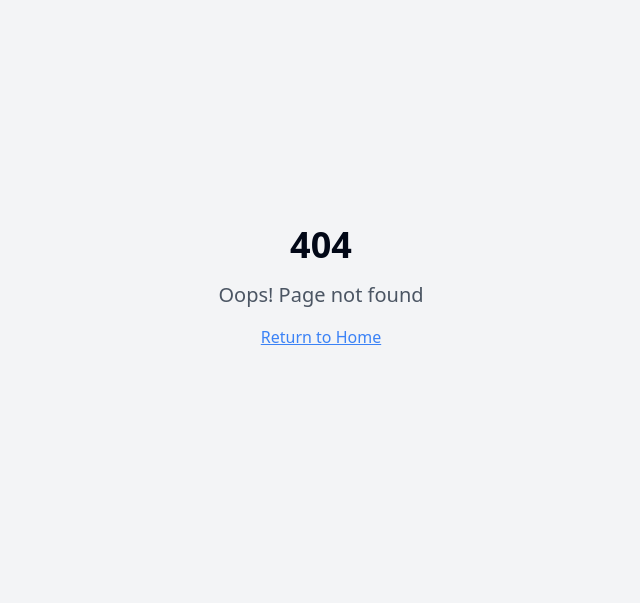
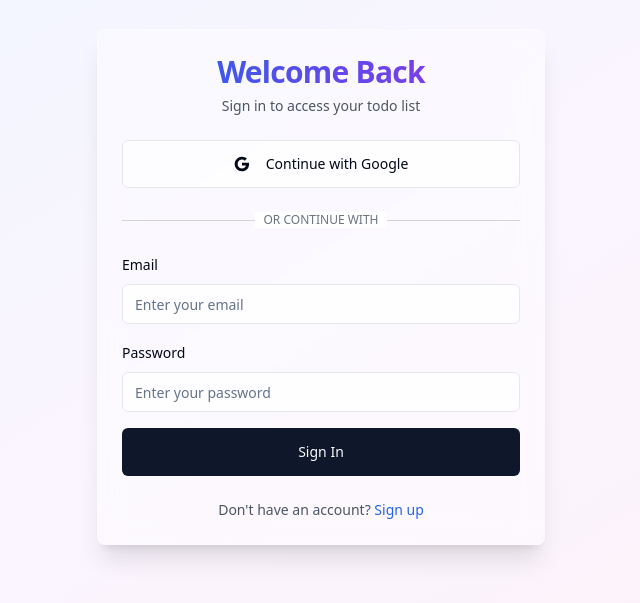
Before and after one commit to Prasannarajaram2005/simple-todo-zone, a React (Vite) app: page /login in a window 1280 px wide. Before the commit this address had no page. Shown: the part 113-716 px from the top of the page, without its empty margins (319-959 px from the left). Built offline with nearby package versions, Linux system fonts and the light colour scheme.

Commit message:
feat: Create login page
Adds a basic login page to the application.

```diff
--- a/src/App.tsx
+++ b/src/App.tsx
@@ -1,9 +1,11 @@
+
 import { Toaster } from "@/components/ui/toaster";
 import { Toaster as Sonner } from "@/components/ui/sonner";
 import { TooltipProvider } from "@/components/ui/tooltip";
 import { QueryClient, QueryClientProvider } from "@tanstack/react-query";
 import { BrowserRouter, Routes, Route } from "react-router-dom";
 import Index from "./pages/Index";
+import Login from "./pages/Login";
 import NotFound from "./pages/NotFound";
 
 const queryClient = new QueryClient();
@@ -16,6 +18,7 @@ const App = () => (
       <BrowserRouter>
         <Routes>
           <Route path="/" element={<Index />} />
+          <Route path="/login" element={<Login />} />
           {/* ADD ALL CUSTOM ROUTES ABOVE THE CATCH-ALL "*" ROUTE */}
           <Route path="*" element={<NotFound />} />
         </Routes>
--- a/src/components/TodoApp.tsx
+++ b/src/components/TodoApp.tsx
@@ -1,9 +1,10 @@
-
 import React, { useState, useEffect } from 'react';
 import { Todo, FilterType } from '@/types/todo';
 import TodoInput from './TodoInput';
 import TodoItem from './TodoItem';
 import TodoFilters from './TodoFilters';
+import { Button } from '@/components/ui/button';
+import { LogIn } from 'lucide-react';
 import { toast } from 'sonner';
 
 const TodoApp = () => {
@@ -107,9 +108,21 @@ const TodoApp = () => {
     <div className="min-h-screen bg-gradient-to-br from-blue-50 via-purple-50 to-pink-50 p-4">
       <div className="max-w-2xl mx-auto pt-8">
         <div className="text-center mb-8">
-          <h1 className="text-4xl font-bold bg-gradient-to-r from-blue-600 to-purple-600 bg-clip-text text-transparent mb-2">
-            My Todo List
-          </h1>
+          <div className="flex justify-between items-center mb-4">
+            <div></div>
+            <h1 className="text-4xl font-bold bg-gradient-to-r from-blue-600 to-purple-600 bg-clip-text text-transparent">
+              My Todo List
+            </h1>
+            <Button
+              variant="outline"
+              size="sm"
+              className="bg-white/60 hover:bg-white/80"
+              onClick={() => window.location.href = '/login'}
+            >
+              <LogIn className="w-4 h-4 mr-2" />
+              Login
+            </Button>
+          </div>
           <p className="text-gray-600 text-lg">
             Stay organized and productive
           </p>
--- /dev/null
+++ b/src/pages/Login.tsx
@@ -0,0 +1,105 @@
+
+import React from 'react';
+import { Button } from '@/components/ui/button';
+import { Input } from '@/components/ui/input';
+import { Label } from '@/components/ui/label';
+import { Card, CardContent, CardDescription, CardHeader, CardTitle } from '@/components/ui/card';
+
+const Login = () => {
+  const handleGoogleSignIn = () => {
+    // Google sign-in logic will be implemented here
+    console.log('Google sign-in clicked');
+  };
+
+  const handleEmailSignIn = (e: React.FormEvent) => {
+    e.preventDefault();
+    // Email sign-in logic will be implemented here
+    console.log('Email sign-in submitted');
+  };
+
+  return (
+    <div className="min-h-screen bg-gradient-to-br from-blue-50 via-purple-50 to-pink-50 flex items-center justify-center p-4">
+      <Card className="w-full max-w-md bg-white/40 backdrop-blur-md border-white/20 shadow-xl">
+        <CardHeader className="text-center">
+          <CardTitle className="text-3xl font-bold bg-gradient-to-r from-blue-600 to-purple-600 bg-clip-text text-transparent">
+            Welcome Back
+          </CardTitle>
+          <CardDescription className="text-gray-600">
+            Sign in to access your todo list
+          </CardDescription>
+        </CardHeader>
+        <CardContent className="space-y-6">
+          <Button
+            onClick={handleGoogleSignIn}
+            variant="outline"
+            className="w-full h-12 bg-white/60 hover:bg-white/80 border-gray-200"
+          >
+            <svg className="w-5 h-5 mr-2" viewBox="0 0 24 24">
+              <path
+                fill="currentColor"
+                d="M22.56 12.25c0-.78-.07-1.53-.2-2.25H12v4.26h5.92c-.26 1.37-1.04 2.53-2.21 3.31v2.77h3.57c2.08-1.92 3.28-4.74 3.28-8.09z"
+              />
+              <path
+                fill="currentColor"
+                d="M12 23c2.97 0 5.46-.98 7.28-2.66l-3.57-2.77c-.98.66-2.23 1.06-3.71 1.06-2.86 0-5.29-1.93-6.16-4.53H2.18v2.84C3.99 20.53 7.7 23 12 23z"
+              />
+              <path
+                fill="currentColor"
+                d="M5.84 14.09c-.22-.66-.35-1.36-.35-2.09s.13-1.43.35-2.09V7.07H2.18C1.43 8.55 1 10.22 1 12s.43 3.45 1.18 4.93l2.85-2.22.81-.62z"
+              />
+              <path
+                fill="currentColor"
+                d="M12 5.38c1.62 0 3.06.56 4.21 1.64l3.15-3.15C17.45 2.09 14.97 1 12 1 7.7 1 3.99 3.47 2.18 7.07l3.66 2.84c.87-2.6 3.3-4.53 6.16-4.53z"
+              />
+            </svg>
+            Continue with Google
+          </Button>
+
+          <div className="relative">
+            <div className="absolute inset-0 flex items-center">
+              <span className="w-full border-t border-gray-300" />
+            </div>
+            <div className="relative flex justify-center text-xs uppercase">
+              <span className="bg-white px-2 text-gray-500">Or continue with</span>
+            </div>
+          </div>
+
+          <form onSubmit={handleEmailSignIn} className="space-y-4">
+            <div className="space-y-2">
+              <Label htmlFor="email">Email</Label>
+              <Input
+                id="email"
+                type="email"
+                placeholder="Enter your email"
+                className="bg-white/60 border-gray-200"
+                required
+              />
+            </div>
+            <div className="space-y-2">
+              <Label htmlFor="password">Password</Label>
+              <Input
+                id="password"
+                type="password"
+                placeholder="Enter your password"
+                className="bg-white/60 border-gray-200"
+                required
+              />
+            </div>
+            <Button type="submit" className="w-full h-12">
+              Sign In
+            </Button>
+          </form>
+
+          <div className="text-center text-sm text-gray-600">
+            Don't have an account?{' '}
+            <a href="#" className="text-blue-600 hover:text-blue-700 font-medium">
+              Sign up
+            </a>
+          </div>
+        </CardContent>
+      </Card>
+    </div>
+  );
+};
+
+export default Login;
```
